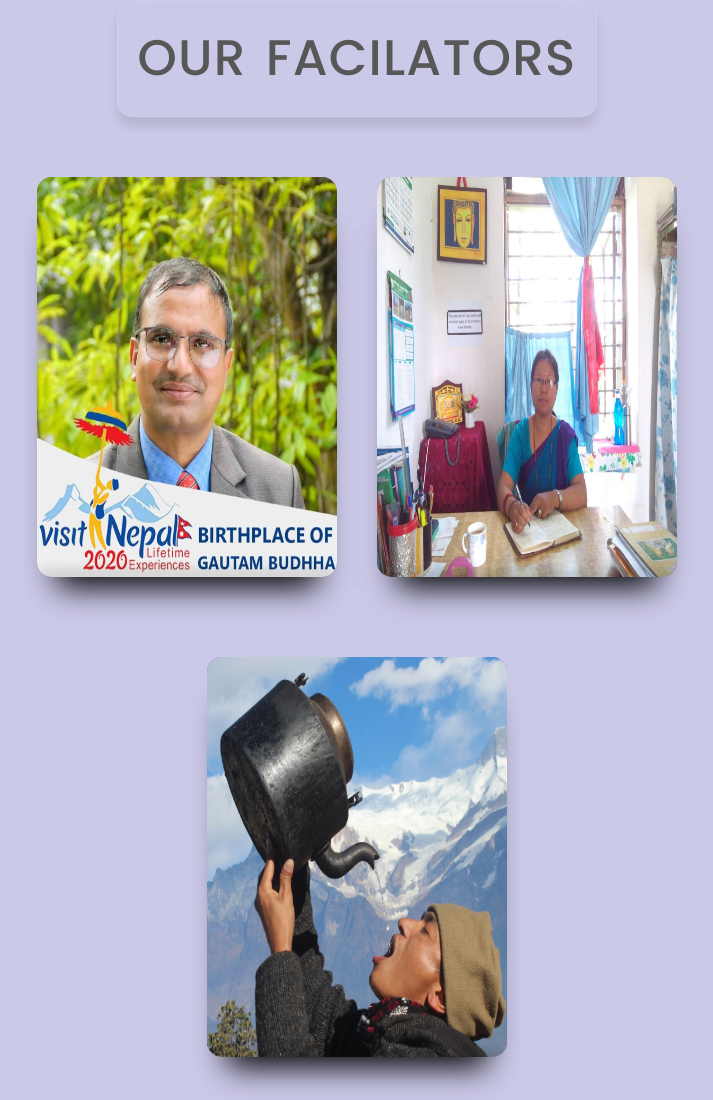
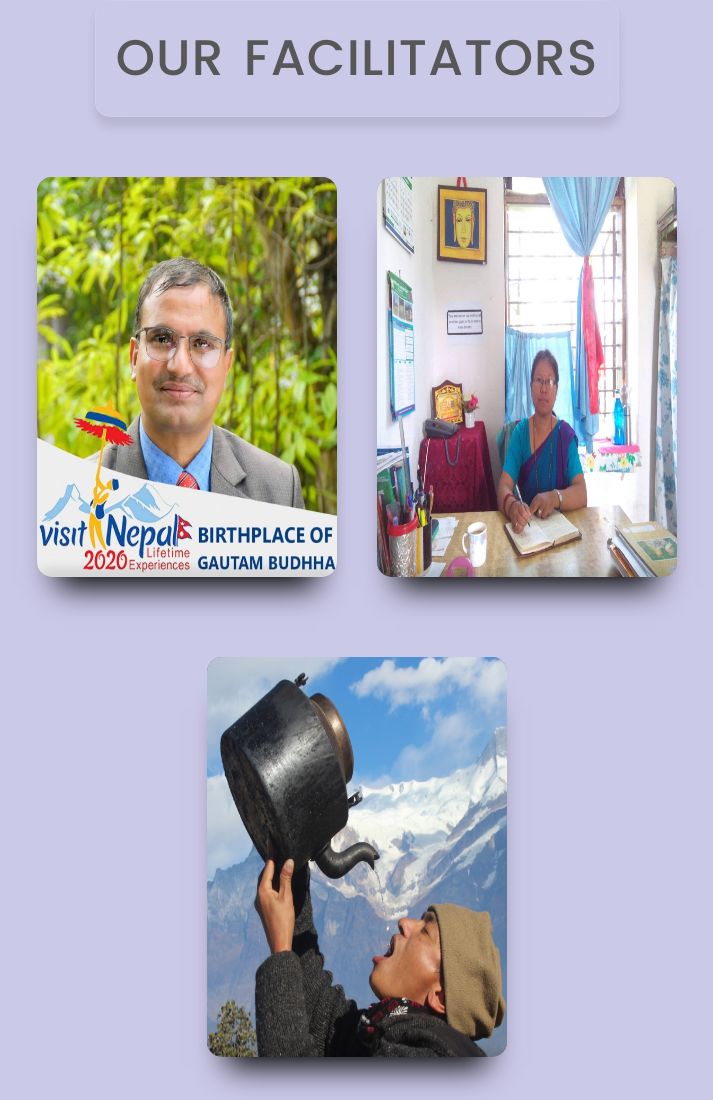
Before and after one commit to Sudeepdeve/sqteamc-, a plain HTML site: page index.html in a window 1280 px wide. Shown: the top 1100 px of the page, without its empty margins (283-996 px from the left). Drawn offline with Linux system fonts and the light colour scheme.

Commit message:
Update index.html

```diff
--- a/index.html
+++ b/index.html
@@ -152,7 +152,7 @@ body{
     <div class="wrapper">
 
         <div class="title">
-            <h4>Our Facilators </h4>
+            <h4>Our Facilitators </h4>
         </div>
 <!-- Put the images of the members -->
         <div class="card_Container">
```
